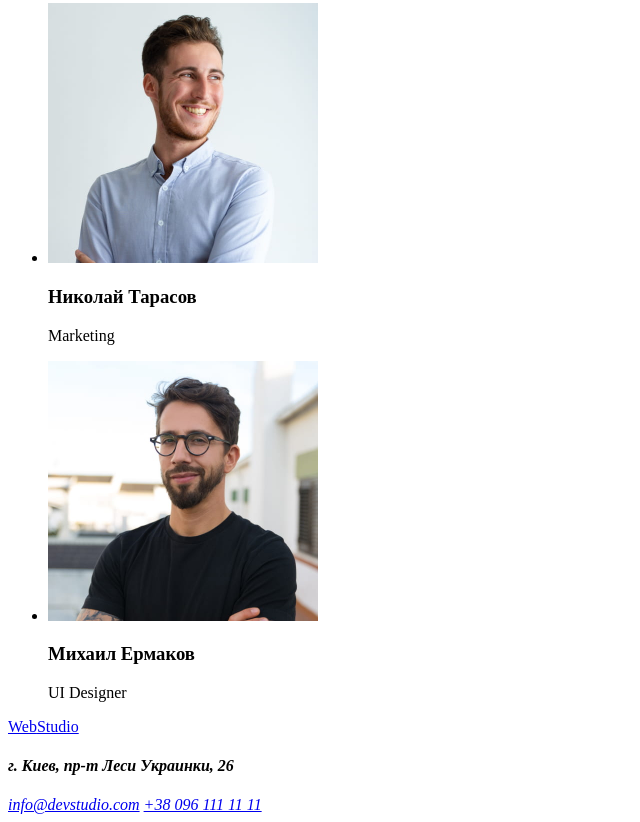
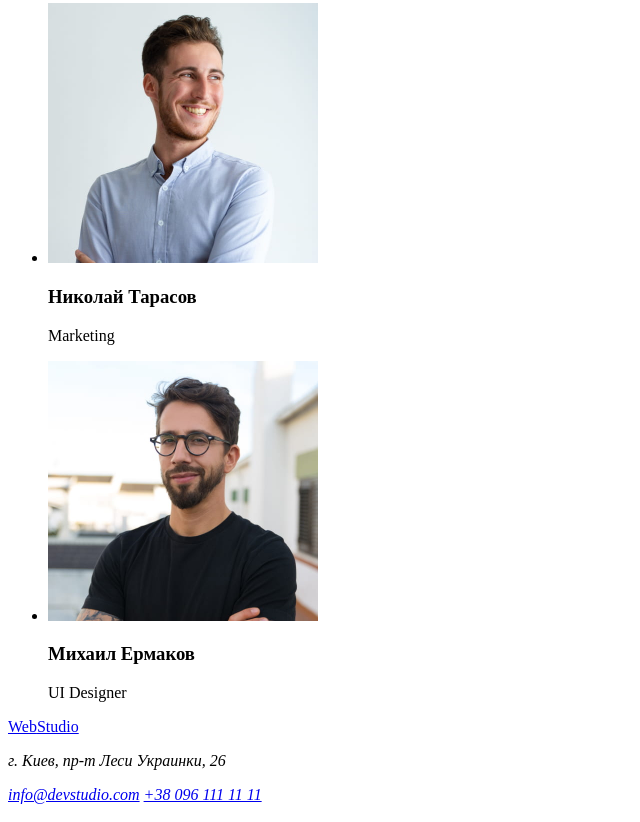
Before and after one commit to koval-kind/goit-markup-hw-01, a plain HTML site: page inex.html in a window 1280 px wide. Shown: the part 1671-2493 px from the top of the page, without its empty margins (0-640 px from the left). Drawn offline with Linux system fonts and the light colour scheme.

Commit message:
Create address

```diff
--- a/inex.html
+++ b/inex.html
@@ -88,7 +88,7 @@
         <footer class="footer">
             <a href="#" class="logo"> <span class="logo-web">Web</span>Studio </a>
             <address>
-                <h4 class="footer-address">г. Киев, пр-т Леси Украинки, 26</h4>
+                <p>г. Киев, пр-т Леси Украинки, 26</p>
                 <a href="info@devstudio.com" class="footer-mail">info@devstudio.com</a>
                 <a href="+380961111111" class="footer-tel">+38 096 111 11 11</a>
             </address>
```
